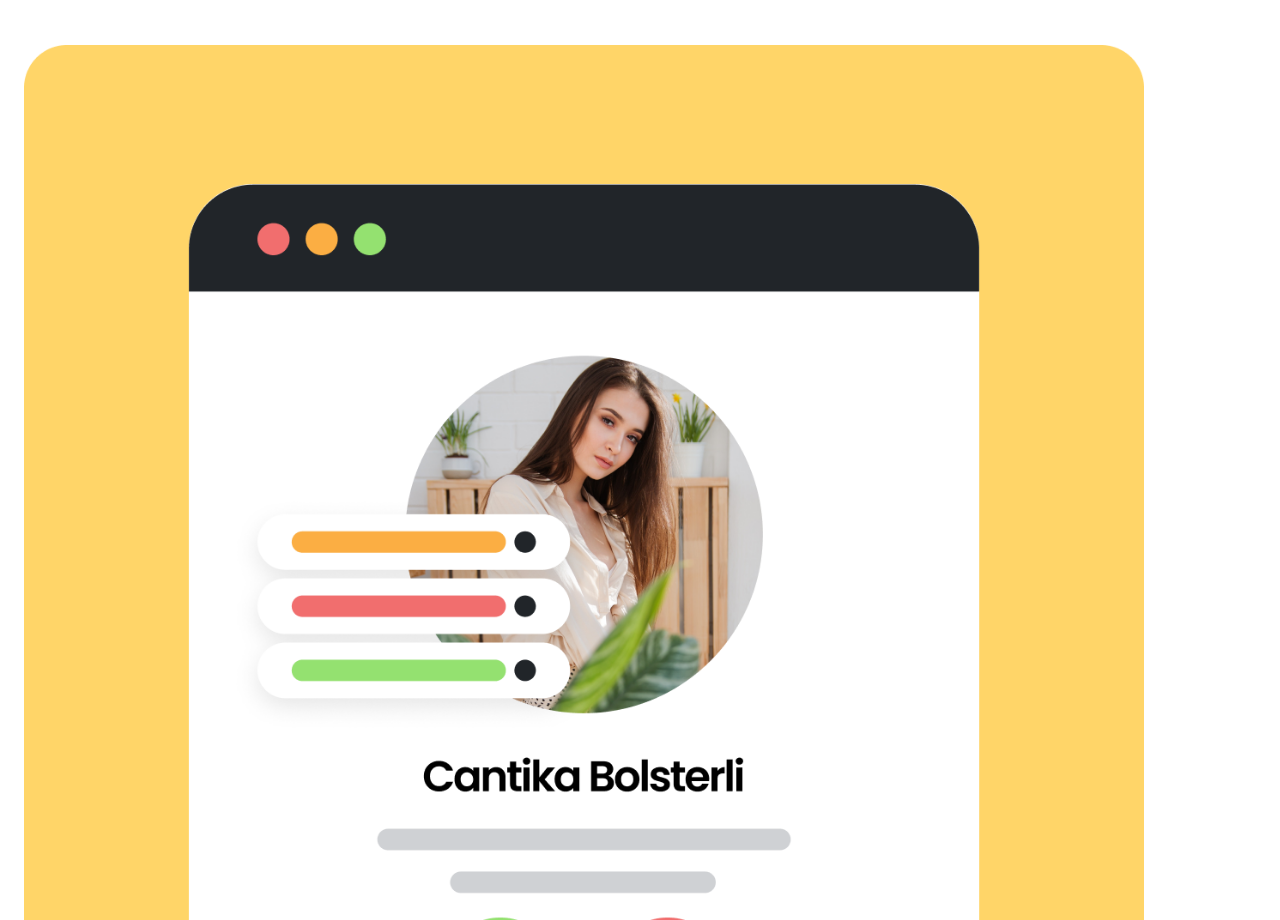
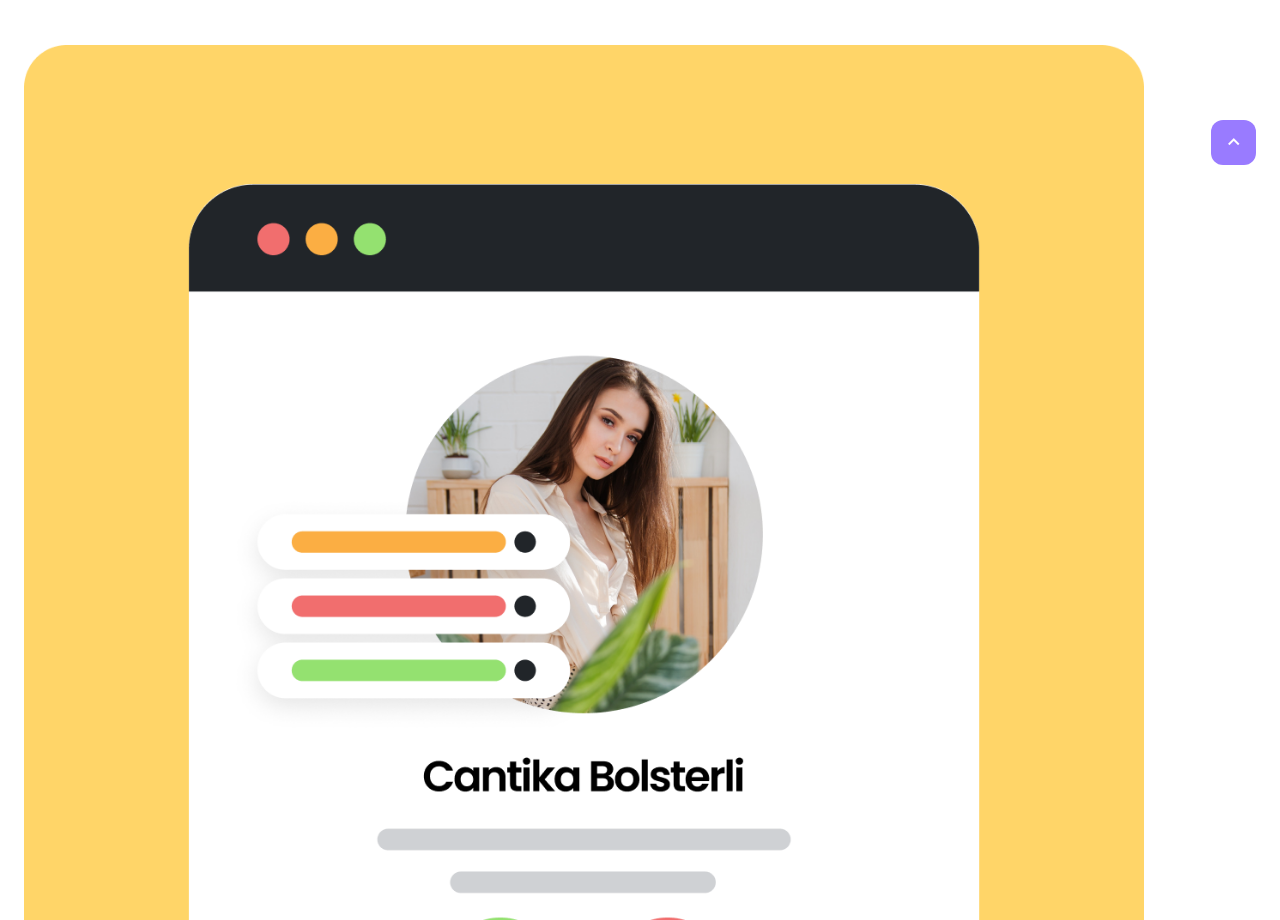
Before and after one commit to fajarfadillahh/existent-video-chatbot-landing-page-html-css-js, a plain HTML site: page index.html in a window 1280 px wide. Shown: the part 1435-2355 px from the top of the page. Drawn offline with nearby package versions, Linux system fonts and the light colour scheme.

Commit message:
scrollup section

```diff
--- a/index.html
+++ b/index.html
@@ -590,6 +590,12 @@
     </footer>
     <!-- ===== FOOTER SECTION ===== -->
 
+    <!-- ===== SCROLL SECTION ===== -->
+    <a href="#" class="scrollup" id="scroll-up">
+      <i class="bx bx-chevron-up scrollup__icon"></i>
+    </a>
+    <!-- ===== SCROLL SECTION ===== -->
+
     <!-- ===== SWIPER JS ===== -->
     <script src="https://unpkg.com/swiper@8/swiper-bundle.min.js"></script>
 
--- a/js/main.js
+++ b/js/main.js
@@ -27,6 +27,16 @@ function stickyHeader() {
 window.addEventListener("scroll", stickyHeader);
 
 // ===== TESTIMONIAL SWIPER =====
+function scrollUp() {
+  const scrollup = document.getElementById("scroll-up");
+
+  this.scrollY > 250
+    ? scrollup.classList.add("scroll-action")
+    : scrollup.classList.remove("scroll-action");
+}
+window.addEventListener("scroll", scrollUp);
+
+// ===== TESTIMONIAL SWIPER =====
 let swiper = new Swiper(".testimonial-swiper", {
   centeredSlides: true,
   slidesPerView: 1.1,
--- a/scss/index.scss
+++ b/scss/index.scss
@@ -660,3 +660,30 @@ img {
     text-align: center;
   }
 }
+
+// ===== SCROLLUP SECTION =====
+.scrollup {
+  position: fixed;
+  right: 1.5rem;
+  bottom: -100%;
+  display: inline-flex;
+  justify-content: center;
+  align-items: center;
+  width: 45px;
+  height: 45px;
+  background-color: rgba($color: #6e44ff, $alpha: 0.7);
+  border-radius: 12px;
+  font-size: 1.5rem;
+  color: $white-color;
+  z-index: $z-tooltip;
+  transition: $transition-300;
+
+  &:hover {
+    background-color: rgba($color: #6e44ff, $alpha: 1);
+  }
+
+  // scroll action
+  &.scroll-action {
+    bottom: 3rem;
+  }
+}
```
Also changed, not shown: css/index.css.
